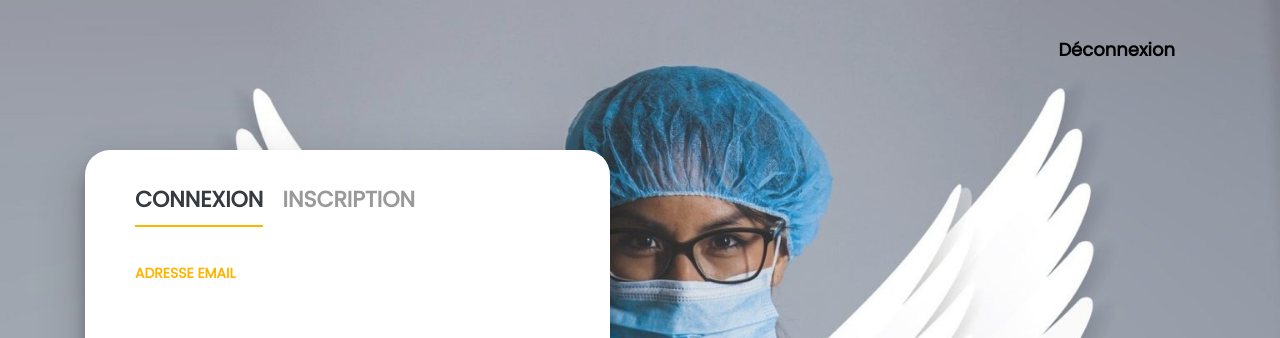
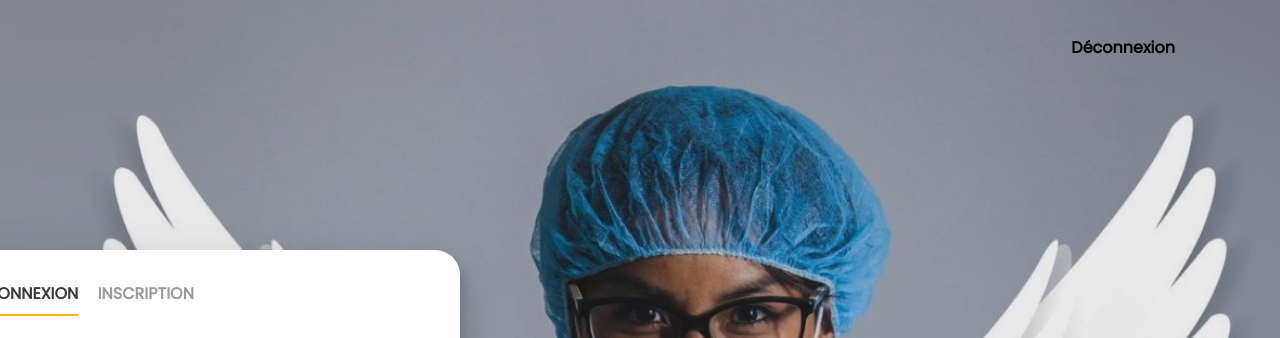
Before and after one commit to catonmat/front_solidaires, a website: page index.html in a window 1280 px wide. Shown: the top 338 px of the page. Drawn offline with nearby package versions, Linux system fonts and the light colour scheme.

Commit message:
Home Page

```diff
--- a/assets/scss/main.scss
+++ b/assets/scss/main.scss
@@ -143,7 +143,7 @@ h1, h2, h3, h4, h5,
 		}
 		> .nav-item {
 			> .nav-link {
-				font-size: 18px;
+				font-size: 16px;
 				padding-top: 1.8rem;
 				padding-bottom: 1.8rem;
 				padding-left: 20px;
@@ -151,7 +151,7 @@ h1, h2, h3, h4, h5,
 				font-weight: 700;
 				color: $white;
 				&:hover {
-					color: $primary;
+					color: $primary !important;
 				}
 				opacity: 1!important;
 				@include media-breakpoint-down(md){
@@ -282,7 +282,7 @@ h1, h2, h3, h4, h5,
 
 .hero-wrap{
 	width: 100%;
-	height: 100%;
+	height: 1000px;
 	position: inherit;
 	background-size: cover;
 	background-repeat: no-repeat;
@@ -298,8 +298,8 @@ h1, h2, h3, h4, h5,
 		bottom: 0;
 		content: '';
 		opacity: .1;
-		background: $white;
-		height: 800px;
+		background: #303240;
+		height: 1000px;
 		@include media-breakpoint-down(lg){
 			opacity: 0;
 		}
@@ -392,6 +392,7 @@ h1, h2, h3, h4, h5,
     padding: 30px 50px 0px 50px;
     background:white;
     border-radius: 25px;
+
 }
 .login-html .sign-in-htm,
 .login-html .sign-up-htm{
@@ -415,7 +416,7 @@ h1, h2, h3, h4, h5,
 	text-transform:uppercase;
 }
 .login-html .tab{
-	font-size:22px;
+	font-size:16px;
 	margin-right:15px;
 	padding-bottom:5px;
 	margin:0 15px 10px 0;
@@ -428,6 +429,7 @@ h1, h2, h3, h4, h5,
 	border-color:$primary;
 }
 .login-form{
+    margin-top: 45px;
 	min-height:345px;
 	position:relative;
 	perspective:1000px;
@@ -444,7 +446,7 @@ h1, h2, h3, h4, h5,
 	display:block;
 }
 .login-form .group .input{
-	padding: 15px 20px;
+    padding: 5px;
   background: rgba(255, 255, 255, 0);
   border: none;
   border-bottom: 2px solid #6c757d; }
--- a/index.html
+++ b/index.html
@@ -28,11 +28,9 @@
 
     <div class="hero-wrap" style="background-image: url('assets/images/bg_1.jpg');" >
       <div class="overlay"></div>
-      <div class="container">
-
-<div class="row">
-
-            <div class="col-md-6 " style="margin-top: 150px;" >
+        <div class="container">
+            <div class="row">
+            <div class="col-md-6 " style="margin-top: 250px; margin-left: -150px;" >
                 <div class="login-wrap">
                     <div class="login-html">
                         <input id="tab-1" type="radio" name="tab" class="sign-in" checked=""><label for="tab-1" class="tab">Connexion</label>
@@ -65,9 +63,7 @@
                                     <label for="user" class="label">Username</label>
                                     <input type="text" class="input">
                                 </div>
-                                <div class="row ">
-                                    <span class="text-white mt-3 mx-auto">OU</span>
-                                </div>
+
 
                                 <div class="group">
                                     <label for="pass" class="label">Email Address</label>
@@ -88,9 +84,9 @@
                     </div>
                 </div>
             </div>
-<div class="col-md-6 " style="margin-top: 300px;">
+<div class="col-md-6 " style="margin-top: 450px;">
             <div class="row no-gutters slider-text align-items-center " >
-                <div class="col-md-12 order-md-last ftco-animate mt-5" >
+                <div class="col-md-12 order-md-last ftco-animate mt-5 text-center" >
                   <h1 class="mb-4">Des logements gratuits pour nos soignants</h1>
                   <p><a href="#" class="btn btn-warning py-3 px-4">Proposer un hébergement</a></p>
                 </div>
```
Also changed, not shown: assets/css/style.css.
